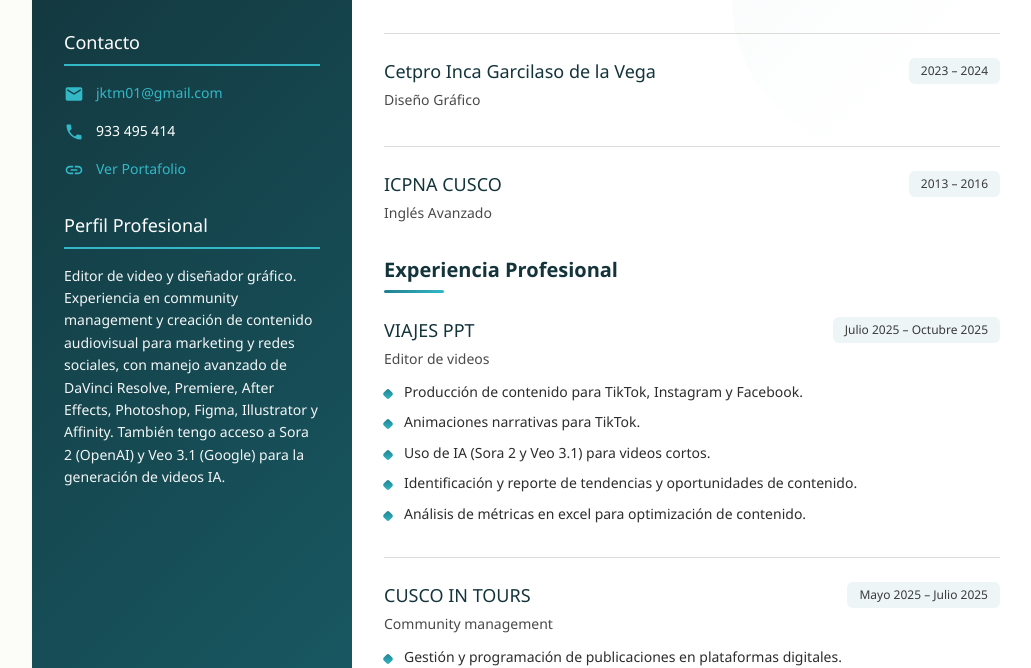
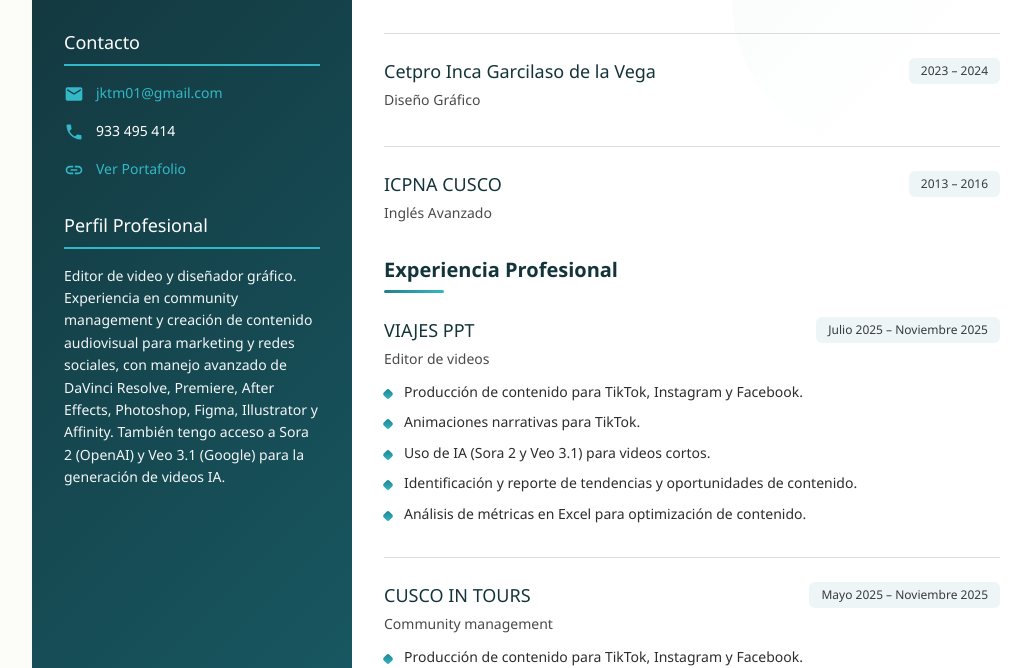
Before and after one commit to kublay-tayro/v2, a plain HTML site: page index.html in a window 1280 px wide. Shown: the part 291-959 px from the top of the page, without its empty margins (108-1139 px from the left). Drawn offline with Linux system fonts and the light colour scheme.

Commit message:
Update job periods and fix capitalization in responsibilities

```diff
--- a/index.html
+++ b/index.html
@@ -751,14 +751,14 @@
                                 <h3 class="company-name">VIAJES PPT</h3>
                                 <p class="job-title">Editor de videos</p>
                             </div>
-                            <span class="period">Julio 2025 – Octubre 2025</span>
+                            <span class="period">Julio 2025 – Noviembre 2025</span>
                         </div>
                         <ul class="responsibilities">
                             <li>Producción de contenido para TikTok, Instagram y Facebook.</li>
                             <li>Animaciones narrativas para TikTok.</li>
                             <li>Uso de IA (Sora 2 y Veo 3.1) para videos cortos.</li>
                             <li>Identificación y reporte de tendencias y oportunidades de contenido.</li>
-                            <li>Análisis de métricas en excel para optimización de contenido.</li>
+                            <li>Análisis de métricas en Excel para optimización de contenido.</li>
                         </ul>
                     </article>
 
@@ -768,9 +768,10 @@
                                 <h3 class="company-name">CUSCO IN TOURS</h3>
                                 <p class="job-title">Community management</p>
                             </div>
-                            <span class="period">Mayo 2025 – Julio 2025</span>
+                            <span class="period">Mayo 2025 – Noviembre 2025</span>
                         </div>
                         <ul class="responsibilities">
+                            <li>Producción de contenido para TikTok, Instagram y Facebook.</li>
                             <li>Gestión y programación de publicaciones en plataformas digitales.</li>
                             <li>Administración y monitoreo de comunidades online.</li>
                             <li>Respuesta a consultas, comentarios y mensajes de usuarios.</li>
```
